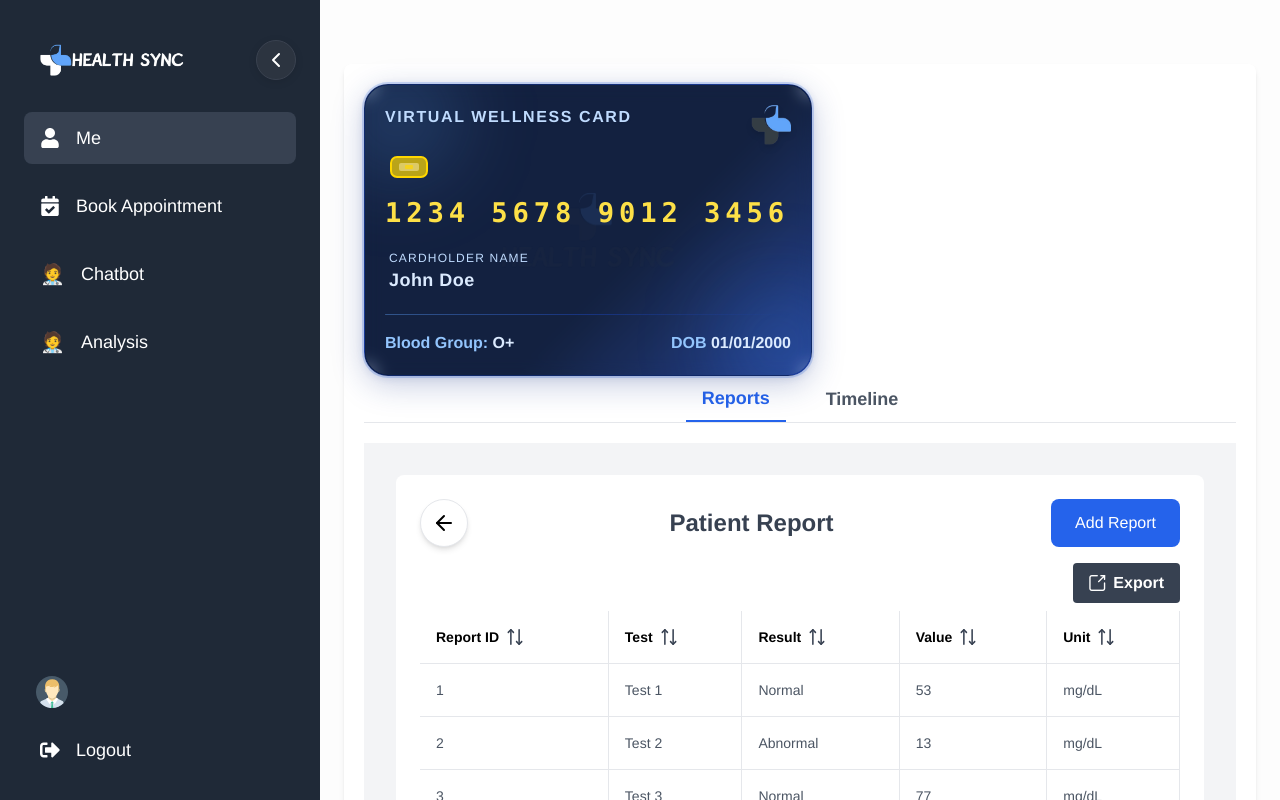
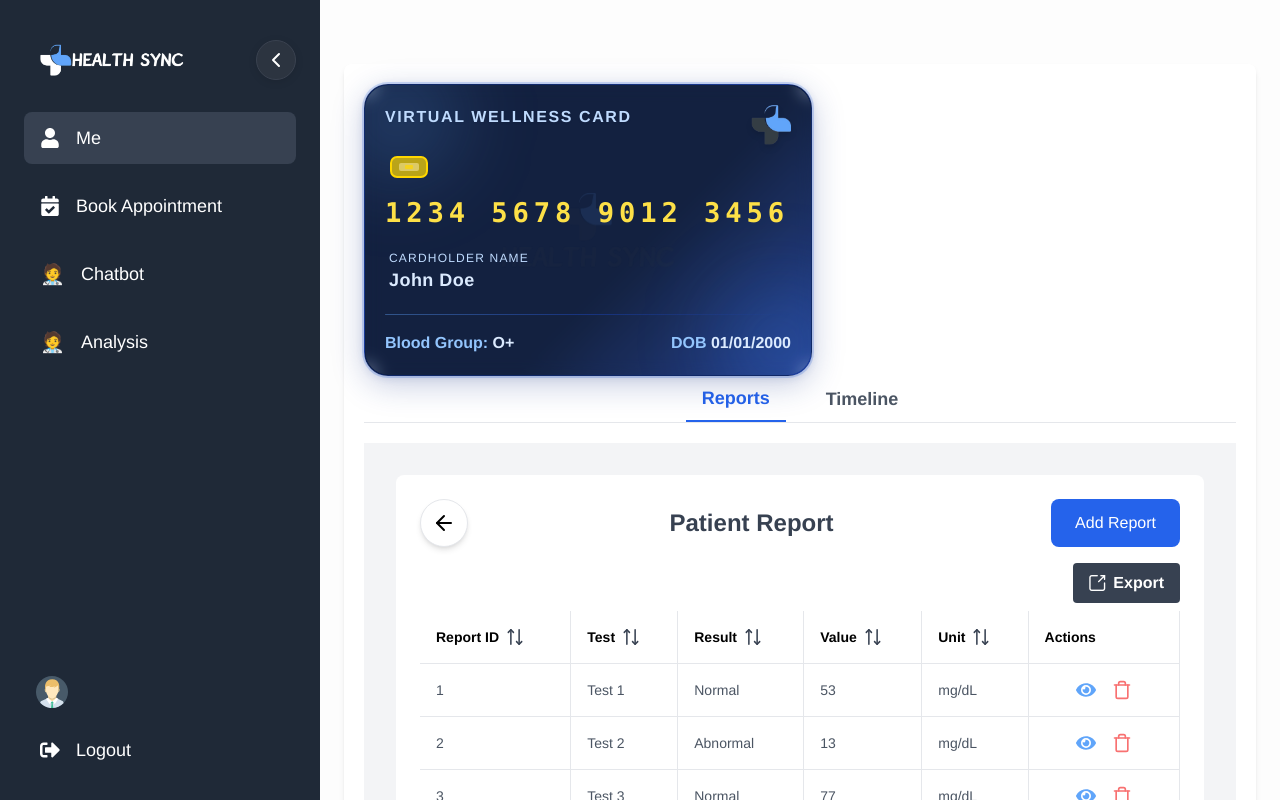
Before and after one commit to Dixitmalaviya/webashlar-hackathon-fe, a React (Vite) app: page /profile in a window 1280 px wide. Built offline with nearby package versions, Linux system fonts and the light colour scheme.

Commit message:
Added actions in patient reports

```diff
--- a/src/pages/PatientReport.tsx
+++ b/src/pages/PatientReport.tsx
@@ -1,3 +1,15 @@
+
+import React, { useState } from 'react';
+import CommonTable from '../component/CommonTable';
+import { useNavigate } from 'react-router-dom';
+import { ArrowLeft } from 'lucide-react';
+import CommonButton from '../component/CommonButton';
+import CommonModal from '../component/CommonModal';
+import CommonInput from '../component/CommonInput';
+import PatientService from '../service/Patient/PatientService';
+import { toast } from 'react-hot-toast';
+import { FiTrash } from 'react-icons/fi';
+import { FaEye } from 'react-icons/fa';
 // Restore PatientReport component
 const mockReports = Array.from({ length: 5 }, (_, i) => ({
     id: i + 1,
@@ -11,12 +23,41 @@ const PatientReport: React.FC = () => {
     const navigate = useNavigate();
     const [modalOpen, setModalOpen] = useState(false);
 
+    const deleteReport = (Id: string) => {
+      toast
+        .promise(PatientService.deletePatientReportService(Id), {
+          loading: "Loading",
+          success: "Report Deleted successfully",
+          error: "Error when deleting Report",
+        })
+        .then((response: any) => {
+          console.log("response", response);
+        });
+    };
+
     const columns: any[] = [
-        { field: 'id', header: 'Report ID', sortable: true },
-        { field: 'test', header: 'Test', sortable: true },
-        { field: 'result', header: 'Result', sortable: true },
-        { field: 'value', header: 'Value', sortable: true },
-        { field: 'unit', header: 'Unit', sortable: true },
+      { field: "id", header: "Report ID", sortable: true },
+      { field: "test", header: "Test", sortable: true },
+      { field: "result", header: "Result", sortable: true },
+      { field: "value", header: "Value", sortable: true },
+      { field: "unit", header: "Unit", sortable: true },
+      {
+        field: "actions",
+        header: "Actions",
+        body: (_row: any, _col: any, _rowIndex: any) => (
+          <div className="flex justify-center">
+            <FaEye
+              className="text-xl text-blue-400 cursor-pointer hover:text-blue-400"
+              onClick={() => navigate("/patients/report")}
+            />
+            <FiTrash
+              className="text-xl ml-4 text-red-400 cursor-pointer hover:text-red-400"
+              onClick={() => deleteReport(_row?.id)}
+            />
+          </div>
+        ),
+        style: { textAlign: "center", minWidth: 120 },
+      },
     ];
 
     return (
@@ -57,16 +98,6 @@ const PatientReport: React.FC = () => {
         </div>
     );
 };
-
-import React, { useState } from 'react';
-import CommonTable from '../component/CommonTable';
-import { useNavigate } from 'react-router-dom';
-import { ArrowLeft } from 'lucide-react';
-import CommonButton from '../component/CommonButton';
-import CommonModal from '../component/CommonModal';
-import CommonInput from '../component/CommonInput';
-import PatientService from '../service/Patient/PatientService';
-import { toast } from 'react-hot-toast';
 
 const AddReportForm: React.FC<{ onClose: () => void }> = ({ onClose }) => {
     const [reportName, setReportName] = React.useState('');
```
